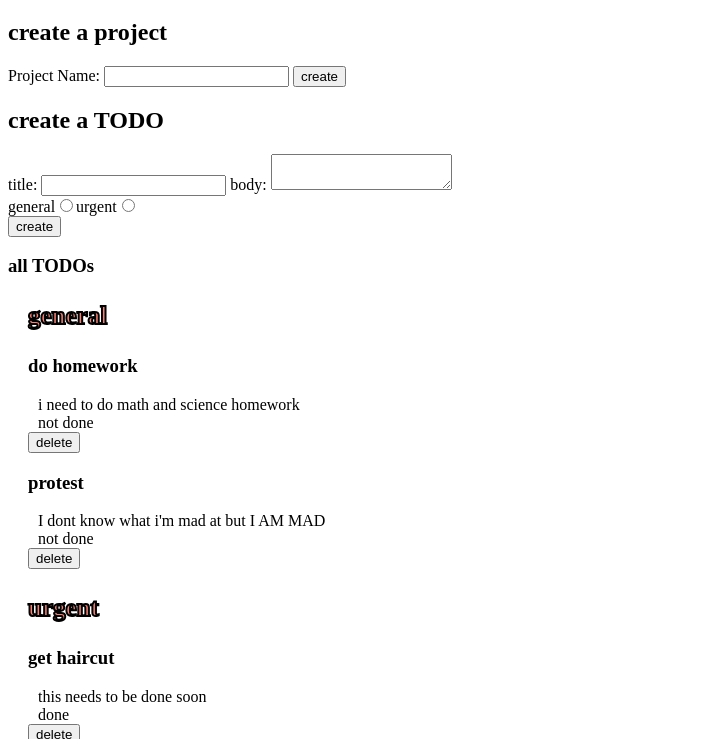
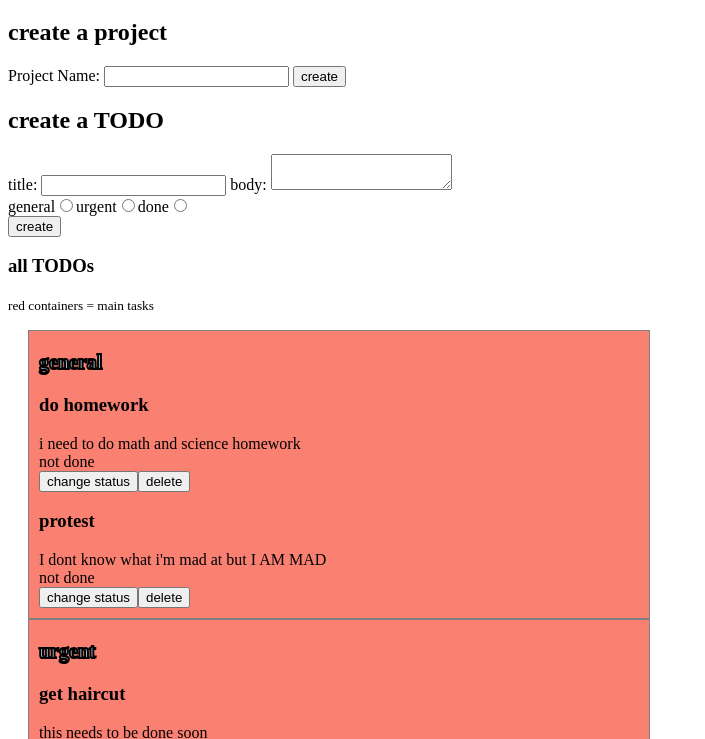
Before and after one commit to gnorris55/TODO-list, a website built with webpack: page dist/index.html in a window 1280 px wide. Shown: the part 61-800 px from the top of the page, without its empty margins (0-705 px from the left). Built offline with nearby package versions, Linux system fonts and the light colour scheme.

Commit message:
allow users to add and check off their TODO items, also added some style

```diff
--- a/src/index.js
+++ b/src/index.js
@@ -22,18 +22,29 @@ function listItem(topic, body, finished = false, type = "general") {
         return type;
     }
 
+    const changeStatus = () => {
+        finished = !finished;
+        changeProject("done");
+    }
+    const changeProject = (value) => {
+       type = value;
+    }
+
     return {
         getTopic: getTopic,
         getBody: getBody,
         getStatus: getStatus,
-        getType: getType
-    }
+        getType: getType,
+        changeStatus: changeStatus,
+        changeProject: changeProject
+    };
 
 }
 
 function projectForm(value) {
     projects.addProject(value);
 }
+
 function itemForm(topic, body) {
     let type;
 
@@ -50,14 +61,14 @@ function itemForm(topic, body) {
     listController.createItem(topic, body, false, type);
 }
 // test -----------------------------
-listController.createItem("get haircut", "this needs to be done soon", true, "urgent");
-listController.createItem("do homework", "i need to do math and science homework", false);
-listController.createItem("wack Tom", "high Tom... bye Tom", true, "urgent");
-listController.createItem("protest", "I dont know what i'm mad at but I AM MAD", false);
+listController.createItem("get haircut", "this needs to be done soon", false, "urgent");
+listController.createItem("do homework", "i need to do math and science homework");
+listController.createItem("wack Tom", "high Tom... bye Tom", false, "urgent");
+listController.createItem("protest", "I dont know what i'm mad at but I AM MAD");
 //-----------------------------------
 
 // exports---------
-export { listItem }
+export { listItem };
 window.projectForm = projectForm;
 window.itemForm = itemForm;
 //-----------------
--- a/src/list.js
+++ b/src/list.js
@@ -20,9 +20,18 @@ const listController = (function() {
         listViews.render(list, projectList);
     }
 
+    function deleteItem(value) {
+        listModule.deleteItem(value);
+    }
+    function changeStatus(value) {
+        listModule.changeStatus(value);
+    }
+
     return {
         createItem: createItem,
-        sendList: sendList
+        sendList: sendList,
+        deleteItem: deleteItem,
+        changeStatus: changeStatus
     };
 
 }) ();
@@ -46,7 +55,14 @@ const listModule = (function () {
         for (let i = 0; i < list.length; i++) {
             if (list[i].getTopic() == value) {
                 list.splice(i, 1);
-                alert("found");
+                listController.sendList(list);
+            }
+        }
+    }
+    function changeStatus(value) {
+        for (let i = 0; i < list.length; i++) {
+            if (list[i].getTopic() == value) {
+                list[i].changeStatus();
                 listController.sendList(list);
             }
         }
@@ -55,14 +71,16 @@ const listModule = (function () {
     return {
         addToList: addToList,
         getList: getList,
-        deleteItem: deleteItem
+        deleteItem: deleteItem,
+        changeStatus: changeStatus
+
     };
 
 }) ();
 
 const projects = (function() {
 
-    let projectList = ["general", "urgent"];
+    let projectList = ["general", "urgent", "done"];
     function addProject(project) {
         projectList.push(project);
         listController.sendList(listModule.getList());
@@ -82,6 +100,5 @@ const projects = (function() {
 
 // exports---------------
 export { listController }
-export {listModule}
 export { projects }
 //-----------------------
--- a/src/list_views.js
+++ b/src/list_views.js
@@ -1,4 +1,4 @@
-import {listModule} from './list.js'
+import {listController} from './list.js'
 
 const listViews = (function() {
 
@@ -25,6 +25,7 @@ const listViews = (function() {
             // creats a div for each project
             let project = document.createElement("div")
             project.id = projects[i];
+            project.className = "project-item";
             // creates a title for each project
             let title = document.createElement("h3");
             title.innerHTML = projects[i];
@@ -86,7 +87,7 @@ const listViews = (function() {
 
             let deleteButton = document.createElement("button");
             deleteButton.onclick = function() {
-                listModule.deleteItem(topic.textContent);
+                listController.deleteItem(topic.textContent);
             }
             deleteButton.innerHTML = "delete";
 
@@ -95,6 +96,15 @@ const listViews = (function() {
             project.appendChild(topic);
             project.appendChild(body);
             project.appendChild(status);
+            if (!list[i].getStatus()) {
+
+                let changeButton = document.createElement("button");
+                changeButton.onclick = function() {
+                    listController.changeStatus(topic.textContent);
+                }
+                changeButton.innerHTML = "change status";
+                project.appendChild(changeButton);
+            }
             project.appendChild(deleteButton);
         }
     }
--- a/styles/myStyle.scss
+++ b/styles/myStyle.scss
@@ -1,15 +1,40 @@
 #list-container
 {
     margin-left: 20px;
+    display: grid;
+    grid-template-columns: repeat(2, 1fr);
+    grid-template-rows: repeat(3, 1fr);
+    .project-item
+    {
+        border: grey solid 1px;
+        padding-left: 10px;
+        padding-bottom: 10px;
+    }
     .project
     {
-        color: salmon;
-        font-size: 25px;
+        color: lightblue;
+        font-size: 20px;
         -webkit-text-stroke-width: 2px;
         -webkit-text-stroke-color: black;
     }
-    .item
+    #general
     {
-        margin-left: 10px;
+        @extend .main-projects;
+        grid-row: 1 / 2;
+    }
+    #urgent
+    {
+        @extend .main-projects;
+        grid-row: 2 / 3;
+    }
+    #done
+    {
+        @extend .main-projects;
+        grid-row: 3 / 4;
+    }
+    .main-projects
+    {
+        grid-column: 1 / 2;
+        background-color: salmon;
     }
 }
```
Also changed, not shown: dist/index.html, dist/main.js, dist/myStyle.css.
